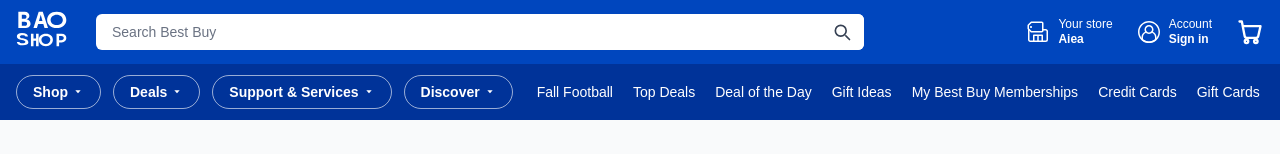
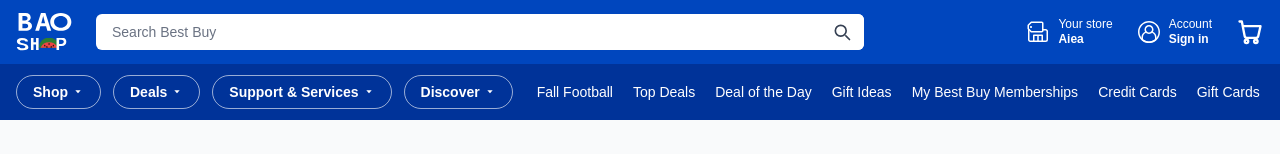
Before and after one commit to k1yodu4/doan, a Next.js app in the folder fe/: page /products in a window 1280 px wide. Shown: the top 154 px of the page. Built offline with nearby package versions, Linux system fonts and the light colour scheme.

Commit message:
modified:   fe/components/icons/BaoShopLogo.tsx

```diff
--- a/fe/components/icons/BaoShopLogo.tsx
+++ b/fe/components/icons/BaoShopLogo.tsx
@@ -10,7 +10,7 @@
       <svg
         aria-label="bao"
         className="block h-auto w-full"
-        viewBox="0 0 220 80"
+        viewBox="0 0 200 76"
         xmlns="http://www.w3.org/2000/svg"
       >
         <path
@@ -27,27 +27,41 @@
         />
       </svg>
 
-      {/* Dòng 2: SHOP */}
+      {/* Dòng 2: SHOP + miếng dưa hấu */}
       <svg
-        aria-label="shop"
-        className="block h-auto w-full"
-        viewBox="0 0 300 100"
+        aria-label="shop with watermelon"
+        className="mt-0.5 block h-auto w-full"
+        viewBox="0 0 300 70"
         xmlns="http://www.w3.org/2000/svg"
       >
+        {/* S */}
         <path
-          d="M28 6 C46 6 56 13 56 22 H44 C44 18 38 16 30 16 C22 16 18 19 18 23 C18 27 22 29 32 31 C50 35 58 40 58 51 C58 60 48 64 32 64 C14 64 4 57 4 48 H16 C16 52 22 54 30 54 C38 54 44 52 44 47 C44 43 38 41 28 39 C12 36 4 31 4 21 C4 12 12 6 28 6 Z"
-          fill="currentColor"
-          transform="translate(0,-6)"
-        />
-        <path d="M70 4 H82 V26 H94 V4 H106 V62 H94 V36 H82 V62 H70 Z" fill="currentColor" />
-        <path
-          d="M140 4 C160 4 173 16 173 32 C173 48 160 62 140 62 C120 62 107 48 107 32 C107 16 120 4 140 4 Z M140 14 C128 14 119 22 119 32 C119 42 128 52 140 52 C152 52 161 42 161 32 C161 22 152 14 140 14 Z"
+          d="M28 0 C46 0 56 7 56 16 H44 C44 12 38 10 30 10 C22 10 18 13 18 17 C18 21 22 23 32 25 C50 29 58 34 58 45 C58 54 48 58 32 58 C14 58 4 51 4 42 H16 C16 46 22 48 30 48 C38 48 44 46 44 41 C44 37 38 35 28 33 C12 30 4 25 4 15 C4 6 12 0 28 0 Z"
           fill="currentColor"
         />
+        {/* H */}
+        <path d="M70 -2 H82 V20 H94 V-2 H106 V56 H94 V30 H82 V56 H70 Z" fill="currentColor" />
+        {/* O */}
+        <g transform="translate(107, -2)">
+          {/* Vỏ xanh — bán kính 48 */}
+          <path d="M0 48 A48 48 0 0 1 96 48 Z" fill="#2e7d32" />
+
+          {/* Ruột đỏ — bán kính 44 */}
+          <path d="M8 48 A44 44 0 0 1 88 48 Z" fill="#ef4444" />
+
+          {/* Hạt — to hơn, dời ra xa */}
+          <ellipse cx="28" cy="38" rx="3" ry="4.5" fill="#1a1a1a" transform="rotate(-20 28 38)" />
+          <ellipse cx="48" cy="30" rx="3" ry="4.5" fill="#1a1a1a" />
+          <ellipse cx="68" cy="38" rx="3" ry="4.5" fill="#1a1a1a" transform="rotate(20 68 38)" />
+          <ellipse cx="38" cy="44" rx="3" ry="4.5" fill="#1a1a1a" transform="rotate(-10 38 44)" />
+          <ellipse cx="58" cy="44" rx="3" ry="4.5" fill="#1a1a1a" transform="rotate(10 58 44)" />
+        </g>
+        {/* P */}
         <path
-          d="M190 4 H214 C228 4 236 12 236 24 C236 36 228 44 214 44 H202 V62 H190 Z M202 14 V34 H212 C220 34 224 30 224 24 C224 18 220 14 212 14 Z"
+          d="M190 -2 H214 C228 -2 236 6 236 18 C236 30 228 38 214 38 H202 V56 H190 Z M202 8 V28 H212 C220 28 224 24 224 18 C224 12 220 8 212 8 Z"
           fill="currentColor"
         />
+
       </svg>
     </div>
   );
```
